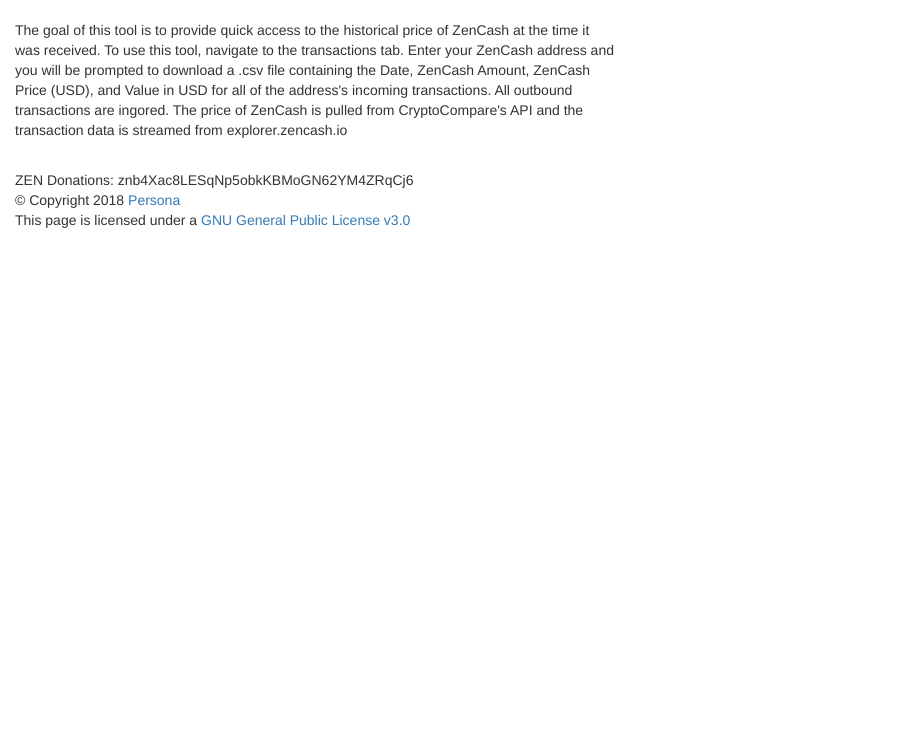
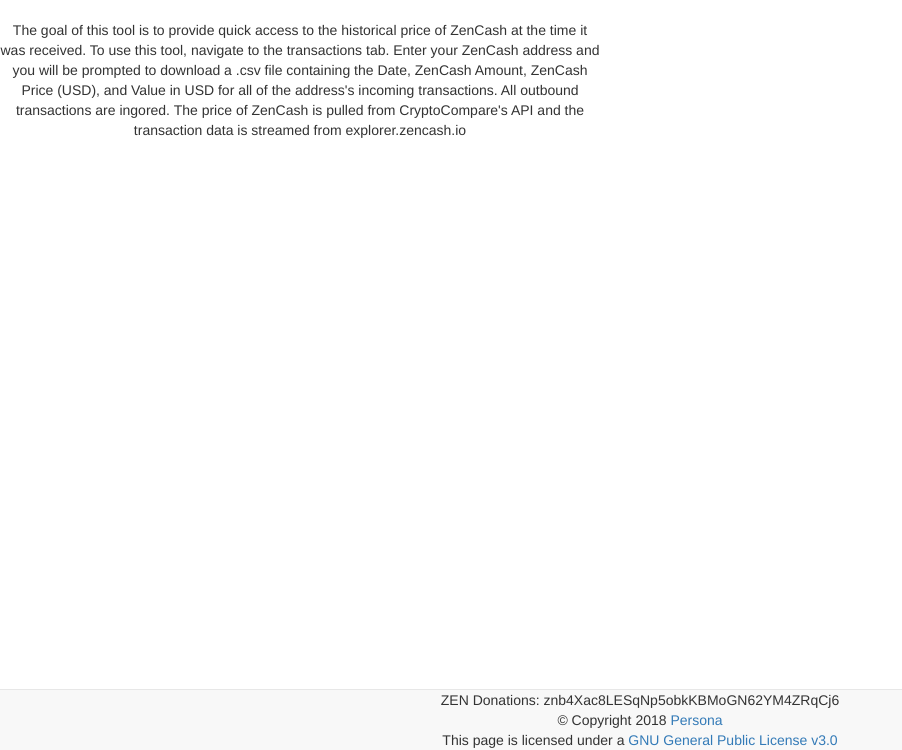
Before and after one commit to PersonaOnTheRun/zen-historical-tool, a Flask app: page / in a window 1280 px wide. Shown: the part 50-800 px from the top of the page, without its empty margins (0-902 px from the left). Run offline with Flask 2, Linux system fonts and the light colour scheme; some libraries are stand-ins or nearby versions.

Commit message:
updated footer

```diff
--- a/templates/header.html
+++ b/templates/header.html
@@ -19,4 +19,11 @@
 
 {% block body %}{% endblock %}
 
+<nav class="navbar navbar-default navbar-fixed-bottom">
+  <div id="footer" class="container-fluid">
+      <div class="text-center">ZEN Donations: znb4Xac8LESqNp5obkKBMoGN62YM4ZRqCj6</div>
+      <div class="text-center">&copy; Copyright 2018 <a href="https://github.com/PersonaOnTheRun/zen-historical-tool">Persona</a></div>
+      <div class="text-center">This page is licensed under a <a href="https://choosealicense.com/licenses/gpl-3.0/">GNU General Public License v3.0</a></div>
+  </div>
+</nav>
 </html>
--- a/templates/index.html
+++ b/templates/index.html
@@ -1,21 +1,12 @@
 {% extends "header.html" %}
 
 {% block body %}
-<body>
-    <div class="container-fluid">
-      <p class="text-left" style="max-width: 600px;">
+<div class="center-block">
+  <p class="text-center" style="max-width: 600px;">
     The goal of this tool is to provide quick access to the historical price of ZenCash at the time it was received.
     To use this tool, navigate to the transactions tab. Enter your ZenCash address and you will be prompted to download a .csv file containing the Date, ZenCash Amount, ZenCash Price (USD), and Value in USD for all of the address's incoming transactions.
     All outbound transactions are ingored.
     The price of ZenCash is pulled from CryptoCompare's API and the transaction data is streamed from explorer.zencash.io
   </p><br>
 </div>
-    <div id="footer" class="container-fluid">
-        {% block footer %}
-        <div>ZEN Donations: znb4Xac8LESqNp5obkKBMoGN62YM4ZRqCj6</div>
-        <div>&copy; Copyright 2018 <a href="https://github.com/PersonaOnTheRun/zen-historical-tool">Persona</a></div>
-        <div>This page is licensed under a <a href="https://choosealicense.com/licenses/gpl-3.0/">GNU General Public License v3.0</a></div>
 {% endblock %}
-    </div>
-</body>
-{% endblock %}
```
Also changed, not shown: templates/transactions.html (+3 -12 lines). Lines whose indentation alone changed are shown as unchanged.
